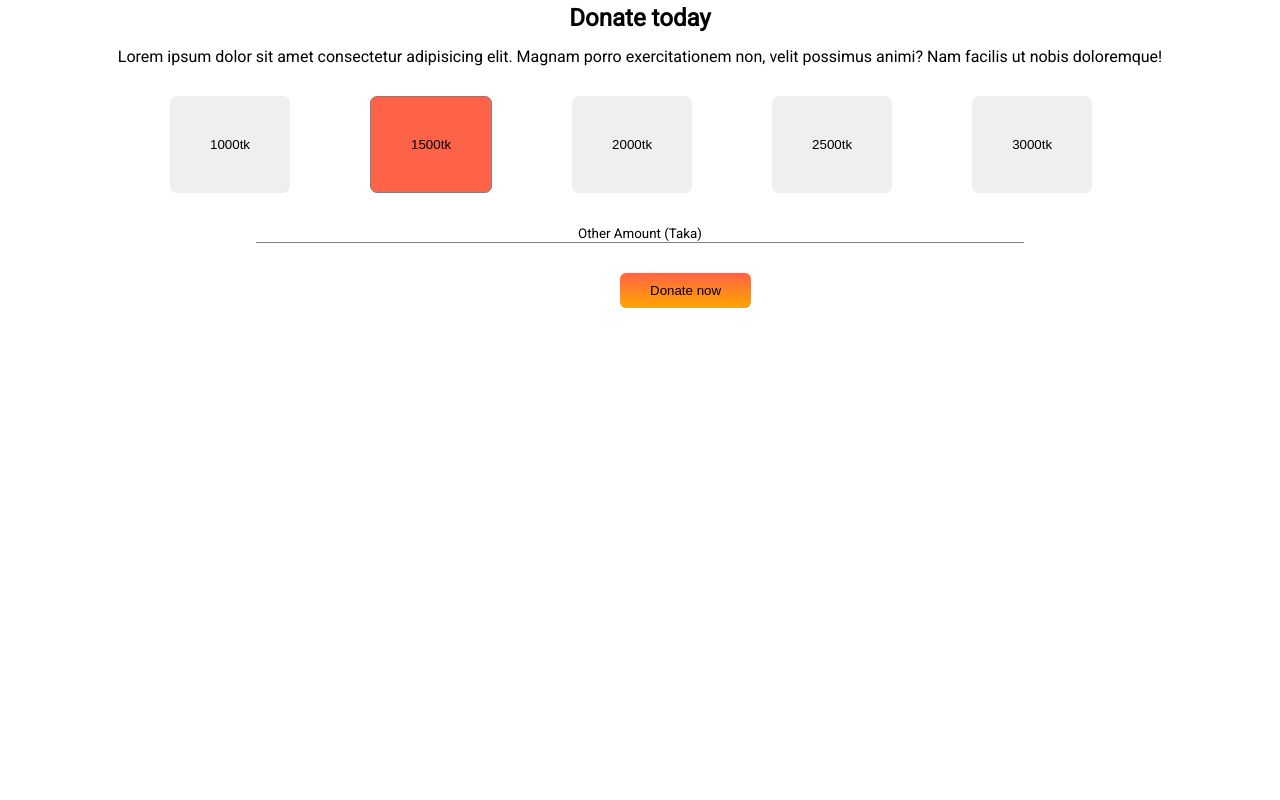
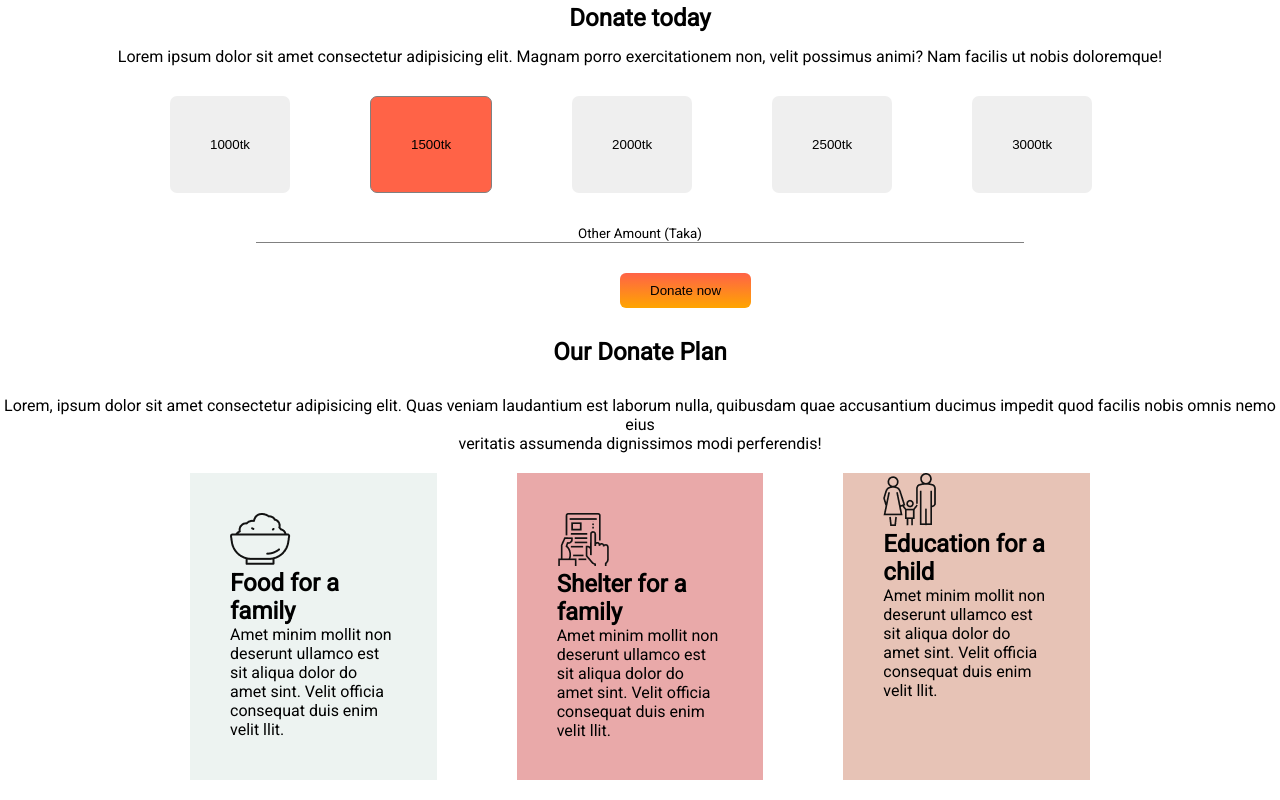
Before and after one commit to ArpanGoswami135/Second-site, a plain HTML site: page index.html in a window 1280 px wide. Shown: the part 856-1656 px from the top of the page. Before the commit the page ends 1164 px from the top, so only its background shows below. Drawn offline with Linux system fonts and the light colour scheme.

Commit message:
3rd-part-done

```diff
--- a/index.css
+++ b/index.css
@@ -92,3 +92,41 @@ body {
     /* padding-top: 50px; */
 
 }
+
+.donate-plan h1 {
+    text-align: center;
+    margin: 30px 0;
+}
+
+.donate-plan2 {
+    text-align: center;
+}
+
+.donate-plan3 {
+    display: flex;
+    margin: 20px 150px;
+
+
+
+}
+
+.food-part {
+    background-color: rgb(237, 243, 241);
+    padding: 40px;
+    margin: 0 40px;
+    border: 20px;
+}
+
+.shelter-part {
+    background-color: rgb(233, 169, 169);
+    padding: 40px;
+    margin: 0 40px;
+    border: 20px;
+}
+
+.education {
+    background-color: rgb(231, 195, 182);
+    padding: 0 40px;
+    margin: 0 40px;
+    border: 20px;
+}
--- a/index.html
+++ b/index.html
@@ -44,7 +44,42 @@
         <div class="donate-button"> <button class="first-button">Donate now</button>
         </div>
     </section>
+    <section class="donate-plan">
+        <h1>Our Donate Plan</h1>
+        <p class="donate-plan2"> Lorem, ipsum dolor sit amet consectetur adipisicing elit. Quas veniam laudantium est
+            laborum nulla, quibusdam
+            quae accusantium ducimus impedit quod facilis nobis omnis nemo eius <br> veritatis assumenda dignissimos
+            modi
+            perferendis!
+        </p>
+        <div class="donate-plan3">
+            <div class="food-part">
+                <img src="icons/food.png" alt="">
+                <h2>Food for a family</h2>
+                <p>Amet minim mollit non deserunt
+                    ullamco est sit aliqua dolor do amet
+                    sint. Velit officia consequat duis enim
+                    velit llit.</p>
+            </div>
+            <div class="shelter-part">
+                <img src="icons/Frame-1.png" alt="">
+                <h2>Shelter for a family</h2>
+                <p>Amet minim mollit non deserunt
+                    ullamco est sit aliqua dolor do amet
+                    sint. Velit officia consequat duis enim
+                    velit llit.</p>
+            </div>
+            <div class="education">
+                <img src="icons/shelter.png" alt="">
+                <h2> Education for a child</h2>
 
+                <p>Amet minim mollit non deserunt
+                    ullamco est sit aliqua dolor do amet
+                    sint. Velit officia consequat duis enim
+                    velit llit.</p>
+            </div>
+        </div>
+    </section>
 
 </body>
 
```
